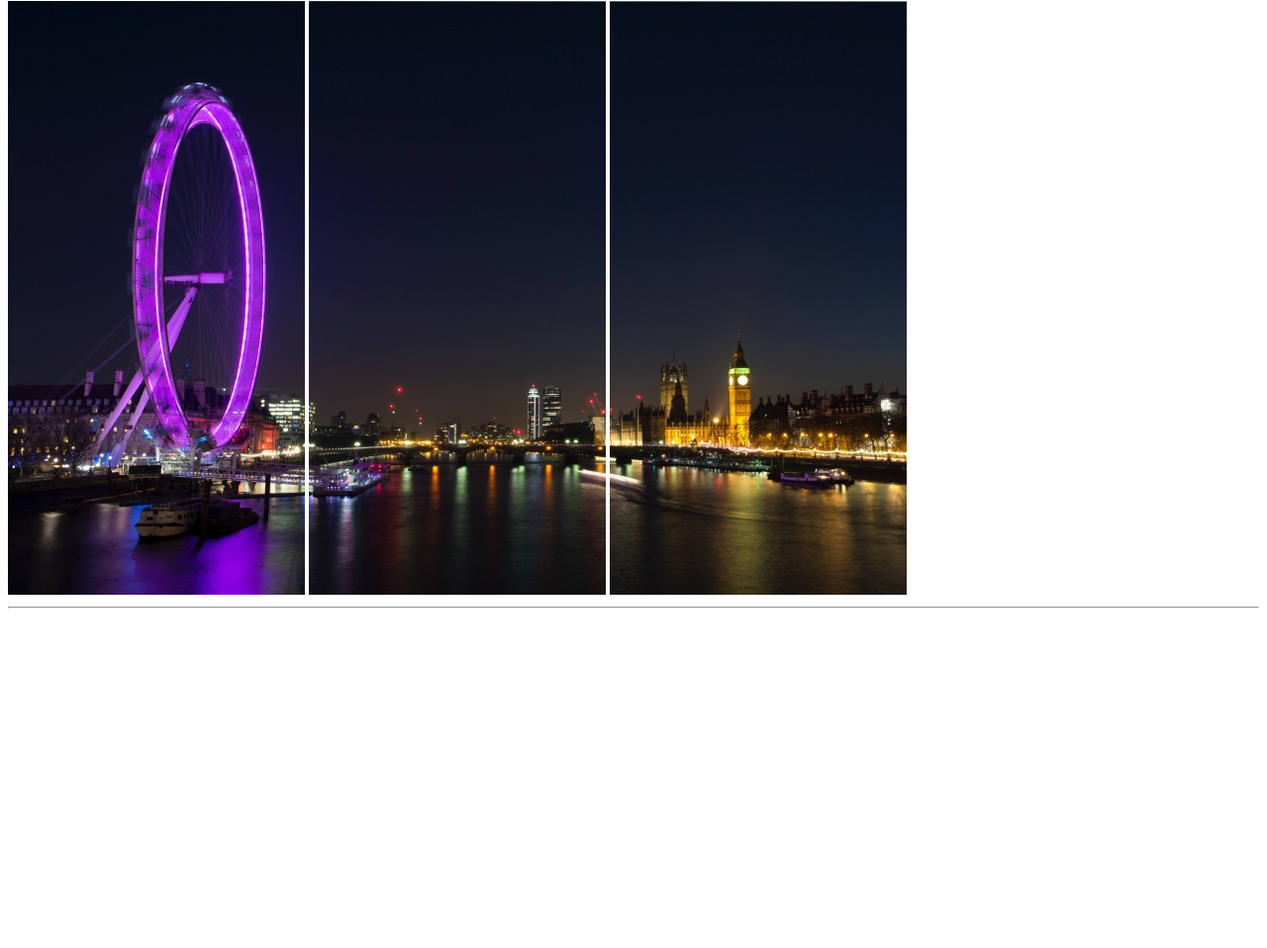
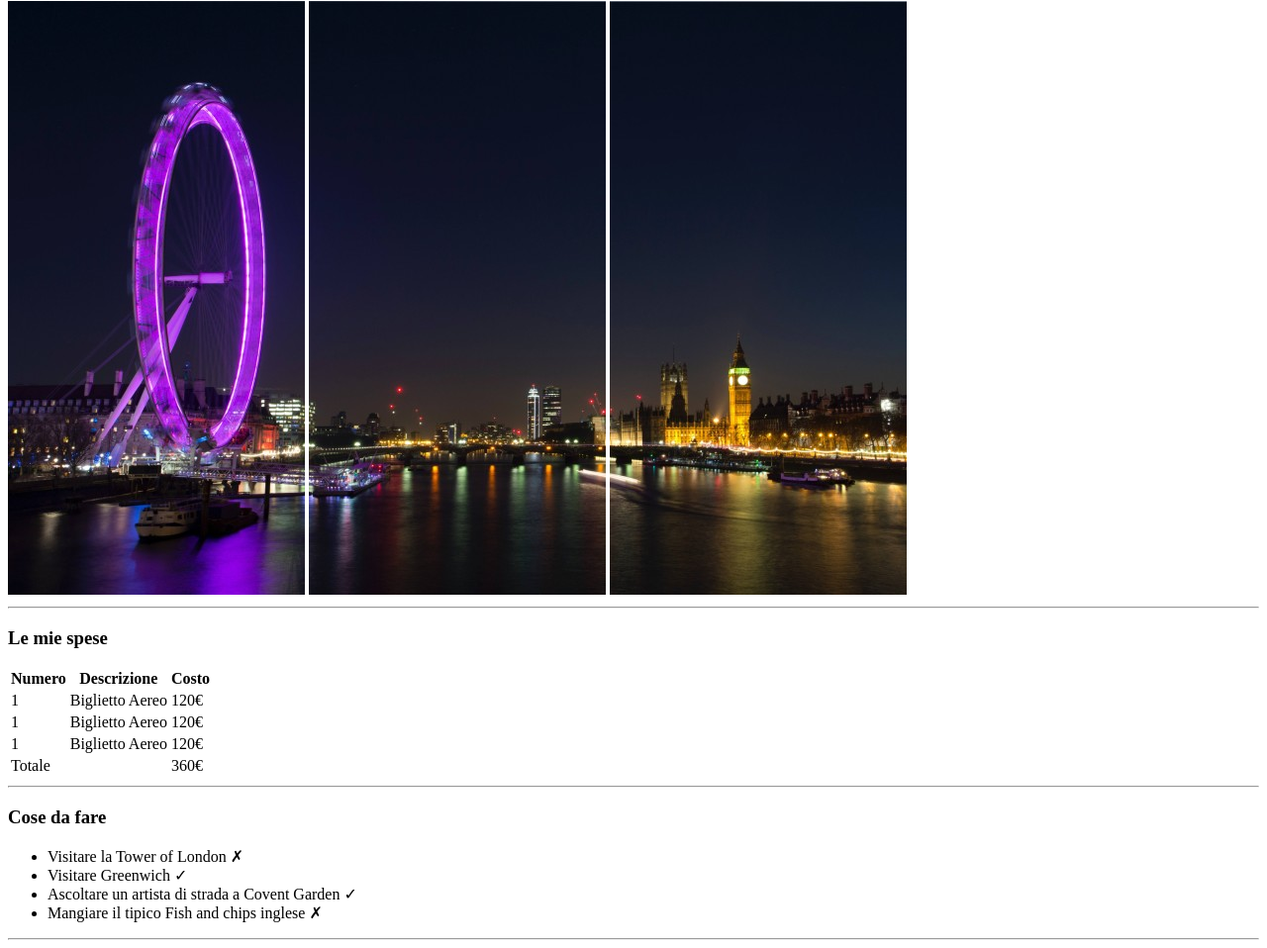
Before and after one commit to Gabriele-Viola/html-london-trip, a plain HTML site: page index.html in a window 1280 px wide. Shown: the part 79-1037 px from the top of the page at 99% size. Before the commit the page ends 800 px from the top, so only its background shows below. Drawn offline with Linux system fonts and the light colour scheme.

Commit message:
Add Main
Upgrade table and to do list

```diff
--- a/index.html
+++ b/index.html
@@ -17,10 +17,63 @@
             <img src="./img/pexels-bill-emrich-230794-2.jpg" alt="">
         </span>
 
-        <hr>
     </header>
+    <hr>
 
     <main>
+        <!-- tabella costi -->
+        <section>
+            <h3> Le mie spese</h3>
+            <table>
+                <thead>
+                    <tr>
+                        <th>Numero</th>
+                        <th>Descrizione</th>
+                        <th>Costo</th>
+                    </tr>
+                </thead>
+                <tbody>
+                    <tr>
+                        <td>1</td>
+                        <td>Biglietto Aereo</td>
+                        <td>120€</td>
+                    </tr>
+                    <tr>
+                        <td>1</td>
+                        <td>Biglietto Aereo</td>
+                        <td>120€</td>
+                    </tr>
+                    <tr>
+                        <td>1</td>
+                        <td>Biglietto Aereo</td>
+                        <td>120€</td>
+                    </tr>
+                </tbody>
+                <tfoot>
+                    <tr>
+                        <td>Totale</td>
+                        <td></td>
+                        <td>360€</td>
+                    </tr>
+                </tfoot>
+
+
+
+
+            </table>
+        </section>
+        <hr>
+        <!-- To do list -->
+        <section>
+            <h3>Cose da fare</h3>
+            <ul>
+                <li>Visitare la Tower of London &#10007;</li>
+                <li>Visitare Greenwich &#10003;</li>
+                <li>Ascoltare un artista di strada a Covent Garden &#10003;</li>
+                <li>Mangiare il tipico Fish and chips inglese &#10007;</li>
+            </ul>
+        </section>
+        <hr>
 
 
     </main>
```
